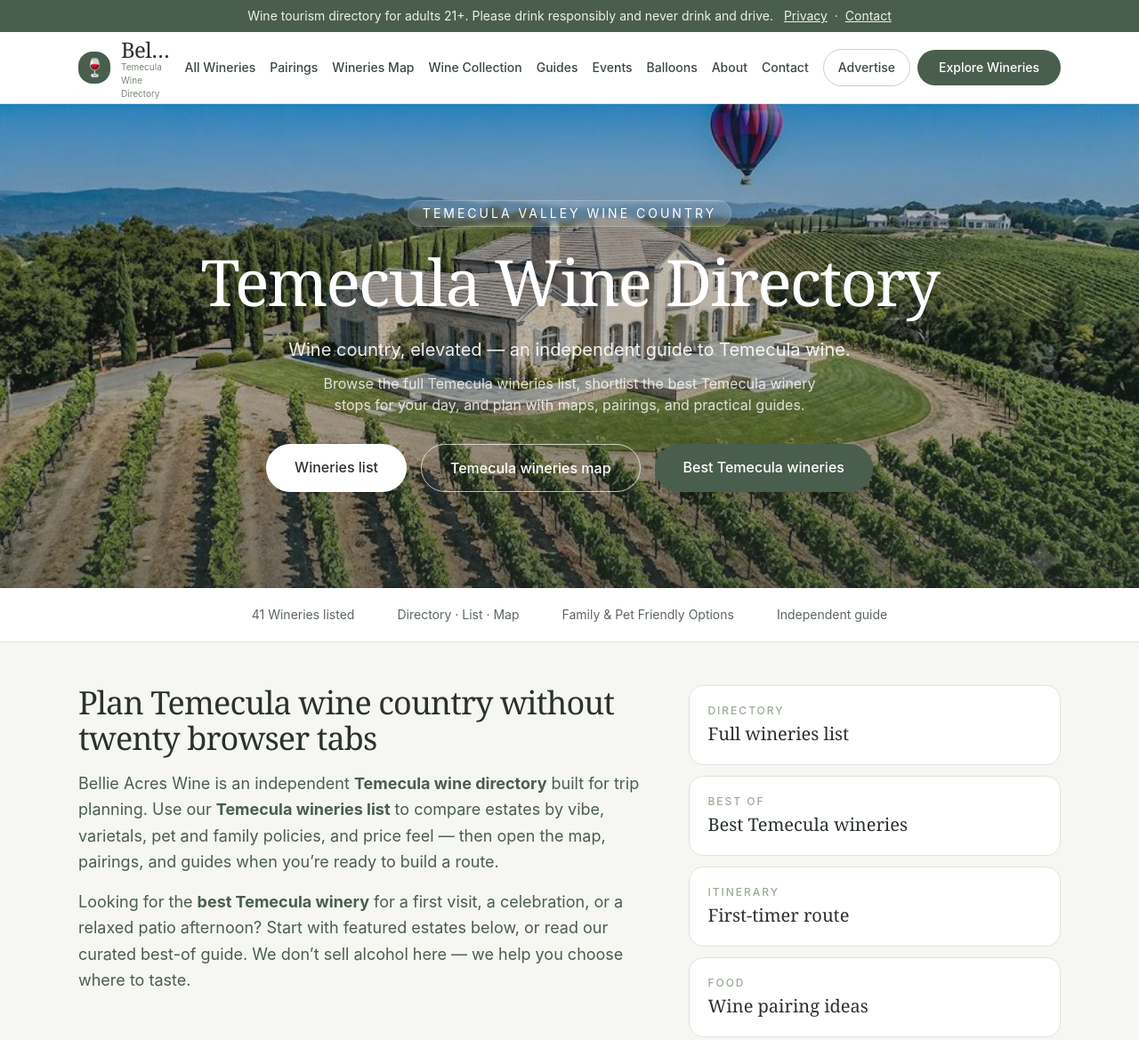
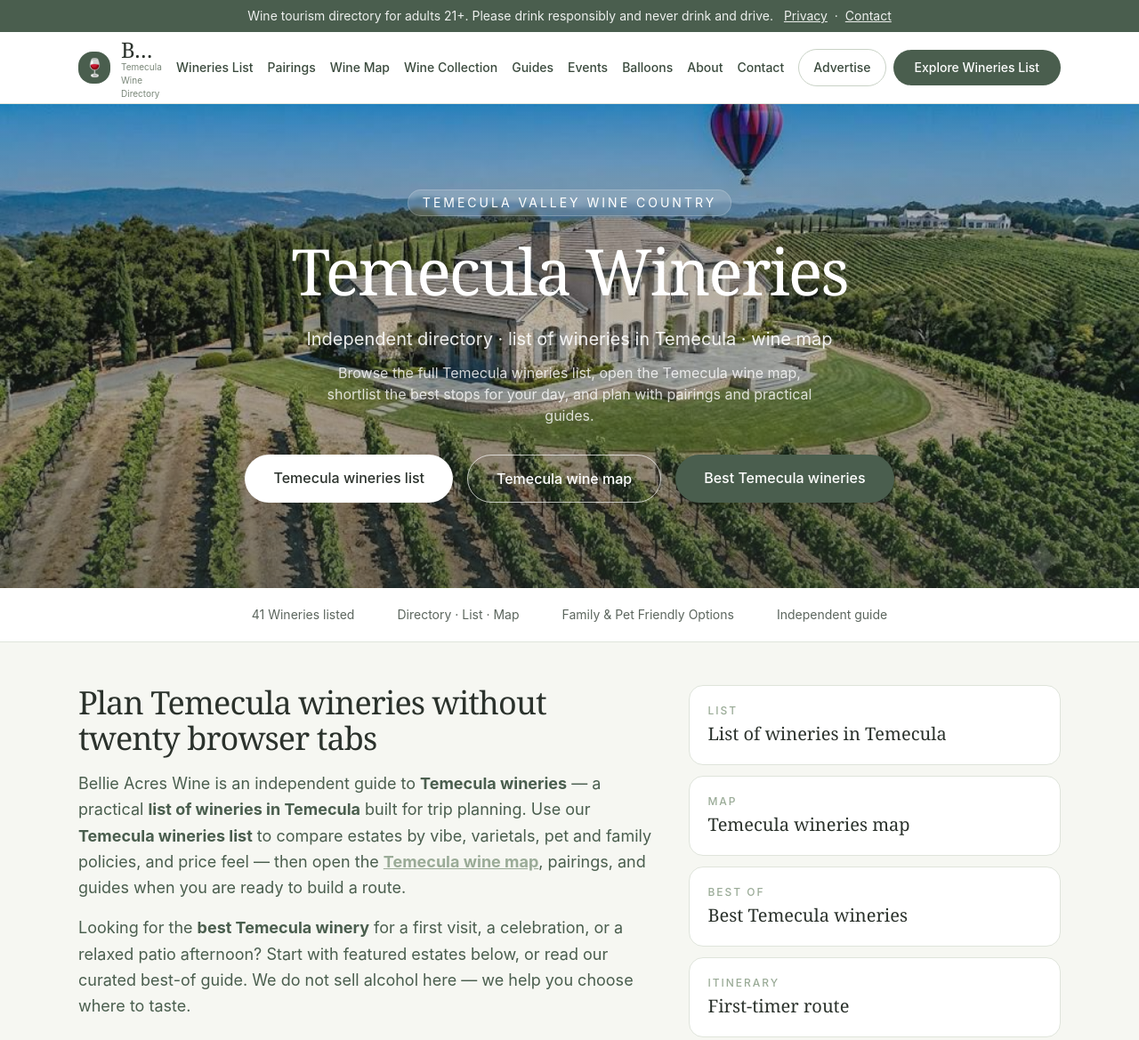
Before and after one commit to ExecuterAI/temecula, an Astro site: page / in a window 1280 px wide. Shown: the top 1169 px of the page at 89% size. Built offline with nearby package versions, Linux system fonts and the light colour scheme; Astro itself is replaced by a stand-in of ours.

Commit message:
SEO: target Temecula wineries, list, and wine map queries
Align H1/title/FAQ/schema and nav anchors to head list/map intents.

```diff
--- a/src/components/Footer.astro
+++ b/src/components/Footer.astro
@@ -20,7 +20,7 @@
         <div class="space-y-2 text-sm">
           <a href="/wineries" class="block hover:text-white">Temecula Wineries List</a>
           <a href="/pairings" class="block hover:text-white">Wine Pairings</a>
-          <a href="/map" class="block hover:text-white">Temecula Wineries Map</a>
+          <a href="/map" class="block hover:text-white">Temecula Wine Map</a>
           <a href="/collection" class="block hover:text-white">The Wine Collection</a>
           <a href="/guides" class="block hover:text-white">Guides</a>
           <a href="/events" class="block hover:text-white">Events</a>
--- a/src/components/Navbar.astro
+++ b/src/components/Navbar.astro
@@ -1,8 +1,8 @@
 ---
 const links = [
-  { href: '/wineries', label: 'All Wineries' },
+  { href: '/wineries', label: 'Wineries List' },
   { href: '/pairings', label: 'Pairings' },
-  { href: '/map', label: 'Wineries Map' },
+  { href: '/map', label: 'Wine Map' },
   { href: '/collection', label: 'Wine Collection' },
   { href: '/guides', label: 'Guides' },
   { href: '/events', label: 'Events' },
@@ -46,7 +46,7 @@
         href="/wineries"
         class="px-6 py-2.5 bg-[var(--primary)] hover:opacity-90 text-white text-sm rounded-full transition font-medium whitespace-nowrap"
       >
-        Explore Wineries
+        Explore Wineries List
       </a>
     </div>
 
@@ -94,7 +94,7 @@
         href="/wineries"
         class="mobile-nav-link mt-2 mb-1 block text-center px-4 py-3 rounded-full bg-[var(--primary)] text-white font-medium hover:opacity-90 transition"
       >
-        Explore Wineries
+        Explore Wineries List
       </a>
     </div>
   </div>
--- a/src/pages/index.astro
+++ b/src/pages/index.astro
@@ -51,10 +51,17 @@
     '@context': 'https://schema.org',
     '@type': 'WebSite',
     name: 'Bellie Acres Wine',
-    alternateName: ['Temecula Wine Directory', 'Temecula Wineries List'],
+    alternateName: [
+      'Temecula Wine Directory',
+      'Temecula Wineries',
+      'Temecula Wineries List',
+      'List of Wineries in Temecula',
+      'Temecula Wineries Map',
+      'Temecula Wine Map',
+    ],
     url: 'https://bellieacreswine.com/',
     description:
-      'Independent Temecula wine directory and wineries list for Temecula Valley tasting rooms, maps, pairings, and trip planning.',
+      'Independent guide to Temecula wineries — full list of wineries in Temecula, Temecula wine map, pairings, and trip planning.',
     potentialAction: {
       '@type': 'SearchAction',
       target: 'https://bellieacreswine.com/wineries/?q={search_term_string}',
@@ -77,8 +84,8 @@
 ---
 
 <Layout
-  title="Temecula Wine Directory | Wineries List & Best Stops"
-  description={`Independent Temecula wine directory with a full Temecula wineries list (${wineryCount}+ estates). Compare tasting rooms, find the best Temecula winery stops, maps, pairings, and trip guides.`}
+  title="Temecula Wineries · List of Wineries in Temecula & Wine Map | Bellie Acres Wine"
+  description={`Temecula wineries directory: full list of wineries in Temecula (${wineryCount}+ estates), Temecula wineries list, interactive Temecula wine map / Temecula wineries map, pairings, and trip guides. Independent guide — not a winery.`}
   jsonLd={homeJsonLd}
 >
   <Navbar />
@@ -94,22 +101,22 @@
         </div>
 
         <h1 class="text-5xl sm:text-6xl md:text-7xl font-serif text-white tracking-[-2px] leading-[1.05] mb-6">
-          Temecula Wine Directory
+          Temecula Wineries
         </h1>
 
         <p class="max-w-2xl mx-auto text-lg md:text-xl text-white/90 mb-3">
-          Wine country, elevated — an independent guide to Temecula wine.
+          Independent directory · list of wineries in Temecula · wine map
         </p>
         <p class="max-w-xl mx-auto text-base text-white/80 mb-8">
-          Browse the full Temecula wineries list, shortlist the best Temecula winery stops for your day, and plan with maps, pairings, and practical guides.
+          Browse the full Temecula wineries list, open the Temecula wine map, shortlist the best stops for your day, and plan with pairings and practical guides.
         </p>
 
         <div class="flex flex-col sm:flex-row gap-4 justify-center">
           <a href="/wineries" class="px-8 py-3.5 bg-white text-[#2B322C] rounded-full font-medium hover:bg-[#F6F7F2] transition">
-            Wineries list
+            Temecula wineries list
           </a>
           <a href="/map" class="px-8 py-3.5 border border-white/70 text-white rounded-full font-medium hover:bg-white/10 transition">
-            Temecula wineries map
+            Temecula wine map
           </a>
           <a href="/guides/best-temecula-wineries" class="px-8 py-3.5 bg-[#4A5E4E] text-white rounded-full font-medium hover:bg-[#3a4a3d] transition shadow-lg shadow-black/15">
             Best Temecula wineries
@@ -133,22 +140,27 @@
       <div class="grid lg:grid-cols-5 gap-10 items-start">
         <div class="lg:col-span-3">
           <h2 class="text-3xl sm:text-4xl font-serif tracking-tight text-stone-900 mb-4">
-            Plan Temecula wine country without twenty browser tabs
+            Plan Temecula wineries without twenty browser tabs
           </h2>
           <p class="text-lg text-stone-700 leading-relaxed">
-            Bellie Acres Wine is an independent <strong>Temecula wine directory</strong> built for trip planning.
-            Use our <strong>Temecula wineries list</strong> to compare estates by vibe, varietals, pet and family policies, and price feel —
-            then open the map, pairings, and guides when you’re ready to build a route.
+            Bellie Acres Wine is an independent guide to <strong>Temecula wineries</strong> — a practical
+            <strong>list of wineries in Temecula</strong> built for trip planning. Use our
+            <strong>Temecula wineries list</strong> to compare estates by vibe, varietals, pet and family policies, and price feel —
+            then open the <a href="/map" class="text-[var(--accent)] underline"><strong>Temecula wine map</strong></a>, pairings, and guides when you are ready to build a route.
           </p>
           <p class="text-lg text-stone-700 leading-relaxed mt-4">
             Looking for the <strong>best Temecula winery</strong> for a first visit, a celebration, or a relaxed patio afternoon?
-            Start with featured estates below, or read our curated best-of guide. We don’t sell alcohol here — we help you choose where to taste.
+            Start with featured estates below, or read our curated best-of guide. We do not sell alcohol here — we help you choose where to taste.
           </p>
         </div>
         <div class="lg:col-span-2 grid sm:grid-cols-2 lg:grid-cols-1 gap-3">
           <a href="/wineries" class="rounded-2xl border border-stone-200 bg-white p-5 hover:shadow-md transition">
-            <div class="text-xs uppercase tracking-[2px] text-[var(--accent)] font-medium">Directory</div>
-            <div class="font-serif text-xl mt-1">Full wineries list</div>
+            <div class="text-xs uppercase tracking-[2px] text-[var(--accent)] font-medium">List</div>
+            <div class="font-serif text-xl mt-1">List of wineries in Temecula</div>
+          </a>
+          <a href="/map" class="rounded-2xl border border-stone-200 bg-white p-5 hover:shadow-md transition">
+            <div class="text-xs uppercase tracking-[2px] text-[var(--accent)] font-medium">Map</div>
+            <div class="font-serif text-xl mt-1">Temecula wineries map</div>
           </a>
           <a href="/guides/best-temecula-wineries" class="rounded-2xl border border-stone-200 bg-white p-5 hover:shadow-md transition">
             <div class="text-xs uppercase tracking-[2px] text-[var(--accent)] font-medium">Best of</div>
--- a/src/pages/map.astro
+++ b/src/pages/map.astro
@@ -38,10 +38,18 @@
   mainEntity: [
     {
       '@type': 'Question',
+      name: 'Where can I find a Temecula wine map?',
+      acceptedAnswer: {
+        '@type': 'Answer',
+        text: `This page is a Temecula wine map and Temecula wineries map with ${withCoords.length} pinned tasting rooms. Use it with our full list of wineries in Temecula to plan a route across Temecula Valley.`,
+      },
+    },
+    {
+      '@type': 'Question',
       name: 'Where can I find a map of Temecula wineries?',
       acceptedAnswer: {
         '@type': 'Answer',
-        text: `This page is an interactive map of Temecula wineries with ${withCoords.length} pinned tasting rooms. Use it with our full Temecula wineries list to plan a route across Temecula Valley.`,
+        text: `This interactive map of Temecula wineries shows ${withCoords.length} pinned tasting rooms. Pair it with the Temecula wineries list for details on each estate.`,
       },
     },
     {
@@ -66,15 +74,15 @@
 const mapPlace = {
   '@context': 'https://schema.org',
   '@type': 'Map',
-  name: 'Temecula Wineries Map',
-  description: `Map of Temecula wineries — interactive pins for Temecula Valley tasting rooms.`,
+  name: 'Temecula Wine Map',
+  description: `Temecula wine map / Temecula wineries map — interactive pins for Temecula Valley tasting rooms.`,
   url: 'https://bellieacreswine.com/map/',
 };
 ---
 
 <Layout
-  title={`Temecula Wineries Map (${year}) · Map of Temecula Wineries`}
-  description={`Temecula wineries map and map of Temecula wineries — interactive pins for ${withCoords.length} Temecula Valley tasting rooms. Plan routes with our Temecula wine map, directory list, and trip guides.`}
+  title={`Temecula Wine Map (${year}) · Temecula Wineries Map`}
+  description={`Temecula wine map and Temecula wineries map — interactive pins for ${withCoords.length} Temecula Valley tasting rooms. Plan routes with this map of Temecula wineries, then open the full list of wineries in Temecula.`}
   jsonLd={[mapPlace, mapItemList, mapFaq]}
 >
   <Navbar />
@@ -85,11 +93,11 @@
         Temecula Valley · Interactive route tool
       </p>
       <h1 class="text-4xl sm:text-5xl md:text-6xl font-serif tracking-tight">
-        Temecula Wineries Map
+        Temecula Wine Map
       </h1>
       <p class="text-xl text-stone-600 mt-4 leading-relaxed">
-        An interactive <strong>map of Temecula wineries</strong> with street-level pins for
-        {withCoords.length} estates in this directory. Use this <strong>Temecula wineries map</strong> to
+        An interactive <strong>Temecula wineries map</strong> (map of Temecula wineries) with street-level pins for
+        {withCoords.length} estates in this directory. Use this <strong>Temecula wine map</strong> to
         see how tasting rooms sit across the valley, then open any pin for address and details.
       </p>
       <p class="text-base text-stone-600 mt-3 leading-relaxed">
--- a/src/pages/wineries/index.astro
+++ b/src/pages/wineries/index.astro
@@ -38,8 +38,9 @@
 const itemListJsonLd = {
   '@context': 'https://schema.org',
   '@type': 'ItemList',
-  name: 'Temecula Wineries Directory & List',
-  description: `Complete list of ${wineries.length} Temecula Valley wineries for tasting-room trip planning.`,
+  name: 'List of Wineries in Temecula',
+  alternateName: ['Temecula Wineries List', 'Temecula Wineries Directory'],
+  description: `Complete list of wineries in Temecula — ${wineries.length} Temecula Valley tasting rooms for trip planning.`,
   numberOfItems: wineries.length,
   itemListElement: sorted.slice(0, 40).map((w, i) => ({
     '@type': 'ListItem',
@@ -55,10 +56,18 @@
   mainEntity: [
     {
       '@type': 'Question',
-      name: 'How many Temecula wineries are in this directory?',
+      name: 'Where can I find a list of wineries in Temecula?',
       acceptedAnswer: {
         '@type': 'Answer',
-        text: `This Temecula wine directory currently lists ${wineries.length} estates with practical trip details such as location, varietals, pet and family notes, and links to official sites.`,
+        text: `This page is a complete list of wineries in Temecula with ${wineries.length} estates. Browse the Temecula wineries list for ratings, varietals, pet and family notes, then open any profile or the Temecula wine map to plan a route.`,
+      },
+    },
+    {
+      '@type': 'Question',
+      name: 'How many Temecula wineries are on this list?',
+      acceptedAnswer: {
+        '@type': 'Answer',
+        text: `This Temecula wineries list currently includes ${wineries.length} Temecula Valley tasting rooms with practical trip details and links to official winery sites.`,
       },
     },
     {
@@ -77,13 +86,21 @@
         text: 'No. Bellie Acres Wine is an independent Temecula wineries list and trip-planning directory. Always verify fees, hours, and policies with each winery before you go.',
       },
     },
+    {
+      '@type': 'Question',
+      name: 'Where is the Temecula wineries map?',
+      acceptedAnswer: {
+        '@type': 'Answer',
+        text: 'Use our interactive Temecula wineries map (also called a Temecula wine map) at bellieacreswine.com/map/ for pins and route planning, then return here for the full list of wineries in Temecula.',
+      },
+    },
   ],
 };
 ---
 
 <Layout
-  title="Temecula Wineries Directory & List"
-  description={`Complete Temecula wineries list and directory — ${wineries.length} Temecula Valley tasting rooms with ratings, varietals, pet/family notes, and links. Plan Temecula wine stops in one place.`}
+  title={`Temecula Wineries List (${new Date().getFullYear()}) · List of Wineries in Temecula`}
+  description={`Temecula wineries list and complete list of wineries in Temecula — ${wineries.length} Temecula Valley tasting rooms with ratings, varietals, pet/family notes, and links. Pair with the Temecula wine map to plan stops.`}
   jsonLd={[itemListJsonLd, faqJsonLd]}
 >
   <Navbar />
@@ -93,11 +110,11 @@
       <div class="max-w-3xl">
         <p class="text-sm uppercase tracking-[2px] text-[var(--accent)] font-medium mb-3">Temecula Valley · Independent guide</p>
         <h1 class="text-4xl sm:text-5xl md:text-6xl font-serif tracking-tight">
-          Temecula Wineries Directory &amp; List
+          Temecula Wineries List
         </h1>
         <p class="text-xl text-stone-600 mt-4 leading-relaxed">
-          Browse the full <strong>Temecula wineries list</strong> — {wineries.length} estates in this
-          <strong> Temecula wine directory</strong>. Search by name, varietal, or features, then open any listing for tasting context and planning notes.
+          A complete <strong>list of wineries in Temecula</strong> — {wineries.length} estates in this independent
+          <strong> Temecula wineries</strong> directory. Search by name, varietal, or features, then open any listing for tasting context and planning notes.
         </p>
       </div>
       <a href="/" class="text-[var(--accent)] hover:underline shrink-0">← Back to home</a>
@@ -259,12 +276,20 @@
 
     <!-- FAQ / keyword support (human-readable) -->
     <section class="mt-16 max-w-3xl border-t border-stone-200 pt-12">
-      <h2 class="font-serif text-3xl tracking-tight mb-6">Temecula wine directory FAQs</h2>
+      <h2 class="font-serif text-3xl tracking-tight mb-6">Temecula wineries list FAQs</h2>
       <div class="space-y-6 text-stone-700 leading-relaxed">
+        <div>
+          <h3 class="font-semibold text-stone-900 text-lg">Where can I find a list of wineries in Temecula?</h3>
+          <p class="mt-2">
+            Right here — this page is our living <strong>list of wineries in Temecula</strong> and
+            <strong> Temecula wineries list</strong>. Cards include planning details; each profile links to the estate’s official site for reservations, fees, and live hours.
+          </p>
+        </div>
         <div>
           <h3 class="font-semibold text-stone-900 text-lg">Is this a full Temecula wineries list?</h3>
           <p class="mt-2">
-            Yes — this page is our living <strong>Temecula wineries list</strong> and directory index. Listings focus on visitor planning details and link out to each estate’s official site for reservations, fees, and live hours.
+            Yes — {wineries.length} Temecula Valley tasting rooms are indexed for trip planning. Use search for pets, views, or varietals, then open the
+            <a class="text-[var(--accent)] underline" href="/map">Temecula wine map</a> to cluster nearby stops.
           </p>
         </div>
         <div>
@@ -278,7 +303,7 @@
         <div>
           <h3 class="font-semibold text-stone-900 text-lg">Do you sell Temecula wine online?</h3>
           <p class="mt-2">
-            No. Bellie Acres Wine is an independent guide only. We help you discover Temecula wine country; purchases and tastings happen directly with each winery.
+            No. Bellie Acres Wine is an independent guide only. We help you discover Temecula wineries; purchases and tastings happen directly with each winery.
           </p>
         </div>
         <div>
```
Also changed, not shown: public/sitemap-temecula.xml (+6 -6 lines), public/sitemap.xml (+6 -6 lines).
